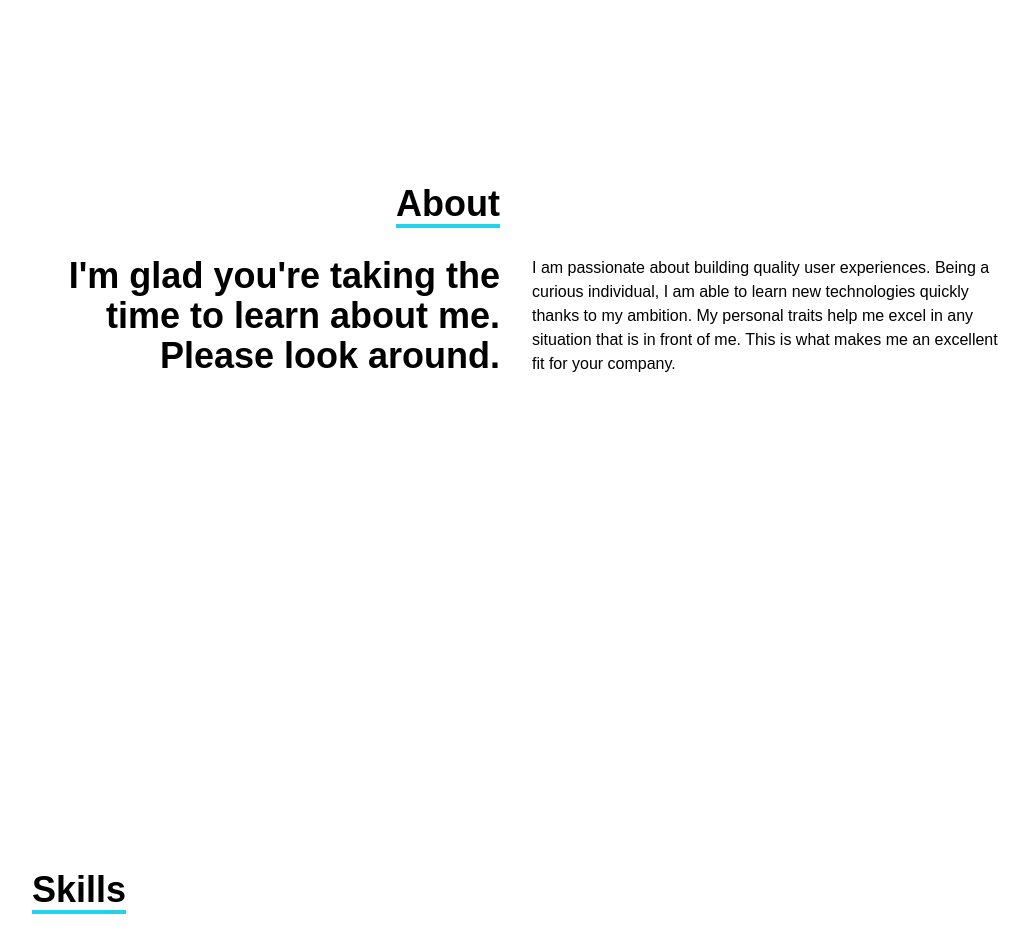
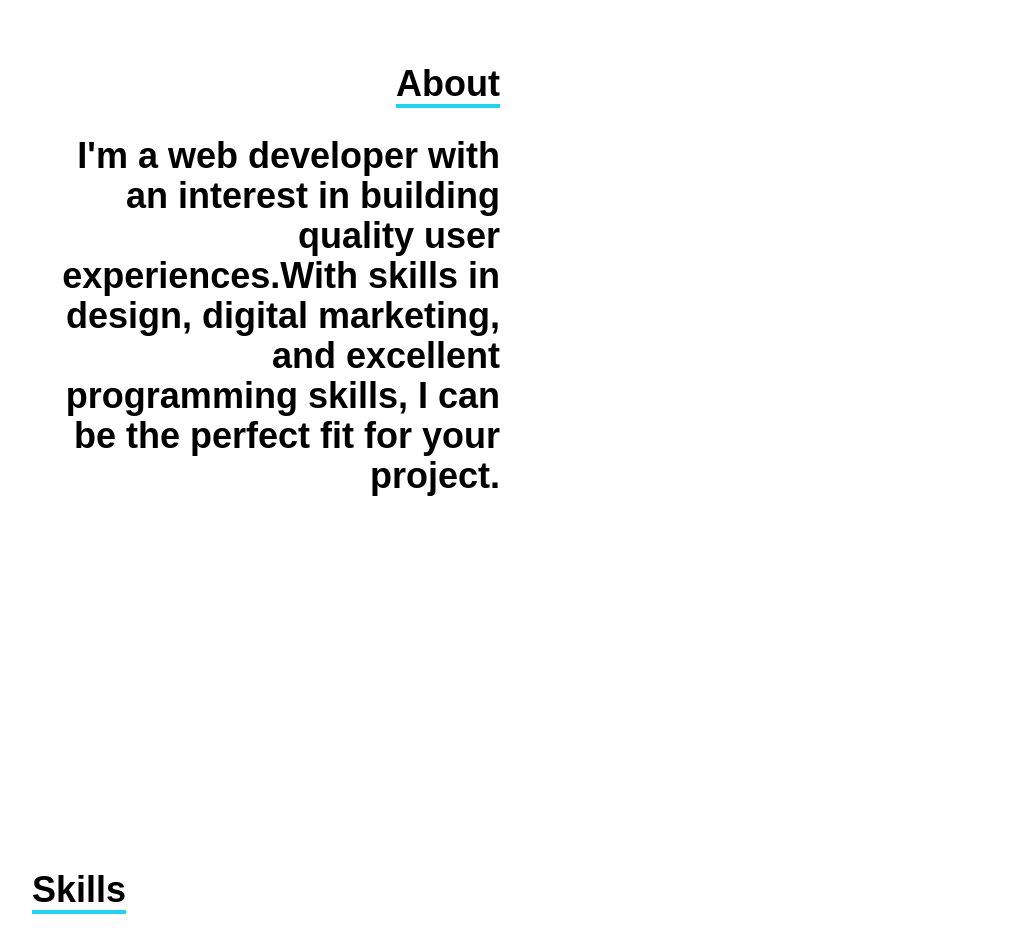
Before and after one commit to pcha07/pc-portfolio, a React (Create React App) app: page / in a window 1280 px wide. Shown: the part 1080-2011 px from the top of the page, without its empty margins (124-1153 px from the left). Built offline with nearby package versions, Linux system fonts and the light colour scheme.

Commit message:
about description changed

```diff
--- a/src/components/About.jsx
+++ b/src/components/About.jsx
@@ -14,10 +14,10 @@ const About = () => {
           </div>
           <div className='max-w-[1000px] w-full grid sm:grid-cols-2 gap-8 px-4'>
             <div className='sm:text-right text-4xl font-bold'>
-              <p>I'm glad you're taking the time to learn about me. Please look around.</p>
+              <p>I'm a web developer with an interest in building quality user experiences.With skills in design, digital marketing, and excellent programming skills, I can be the perfect fit for your project.</p>
             </div>
             <div>
-              <p>I am passionate about building quality user experiences. Being a curious individual, I am able to learn new technologies quickly thanks to my ambition. My personal traits help me excel in any situation that is in front of me. This is what makes me an excellent fit for your company. </p>
+              <p></p>
             </div>
           </div>
       </div>
```
